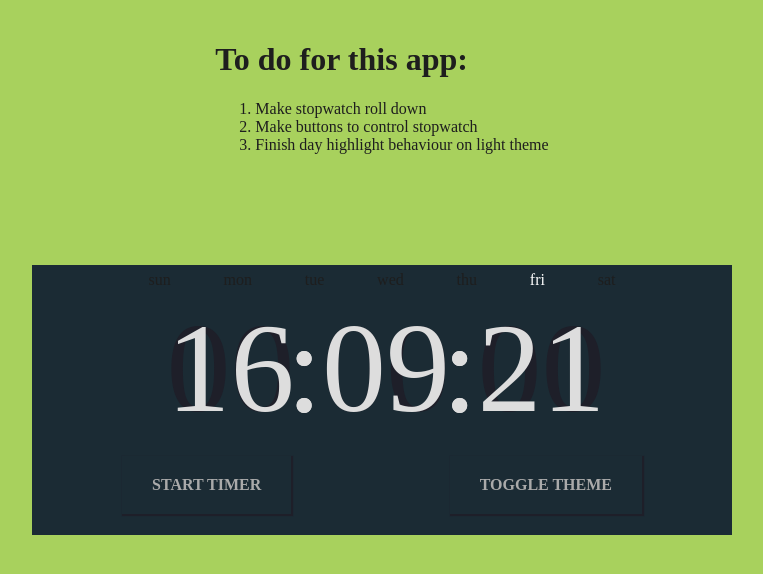
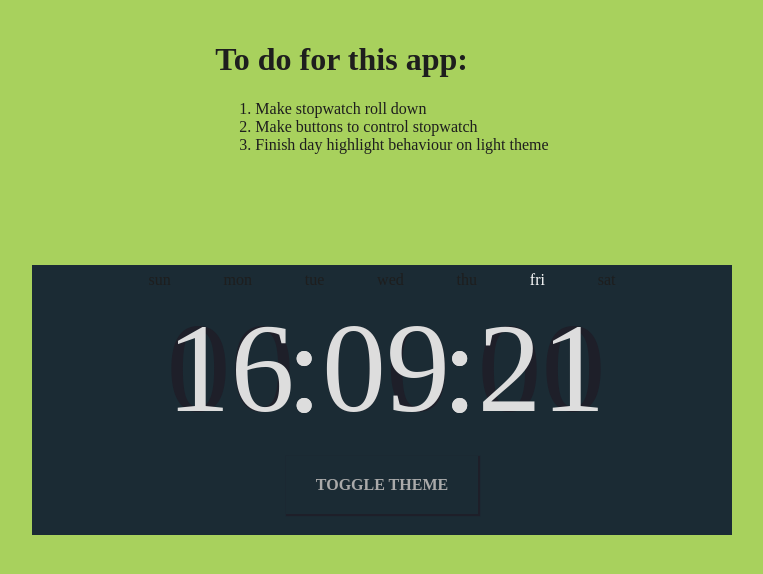
Before and after one commit to cristiAndreiTarasi/Digital_Clock, a plain HTML site: page index.html in a window 1280 px wide. Shown: the whole page, without its empty margins (258-1021 px from the left). Drawn offline with Linux system fonts and the light colour scheme.

Commit message:
Added to index

```diff
--- a/index.html
+++ b/index.html
@@ -51,7 +51,6 @@
                 </div>
 
                 <div class="buttons">
-                    <button id="timer">Start Timer</button>
                     <button id="theme">Toggle Theme</button>
                 </div>
             </div>
--- a/light.css
+++ b/light.css
@@ -144,7 +144,7 @@ body {
     height: 100px;
     width: 520px;
     display: flex;
-    justify-content: space-between;
+    justify-content: center;
     align-items: center;
 }
 
```
Also changed, not shown: 1 other file.
